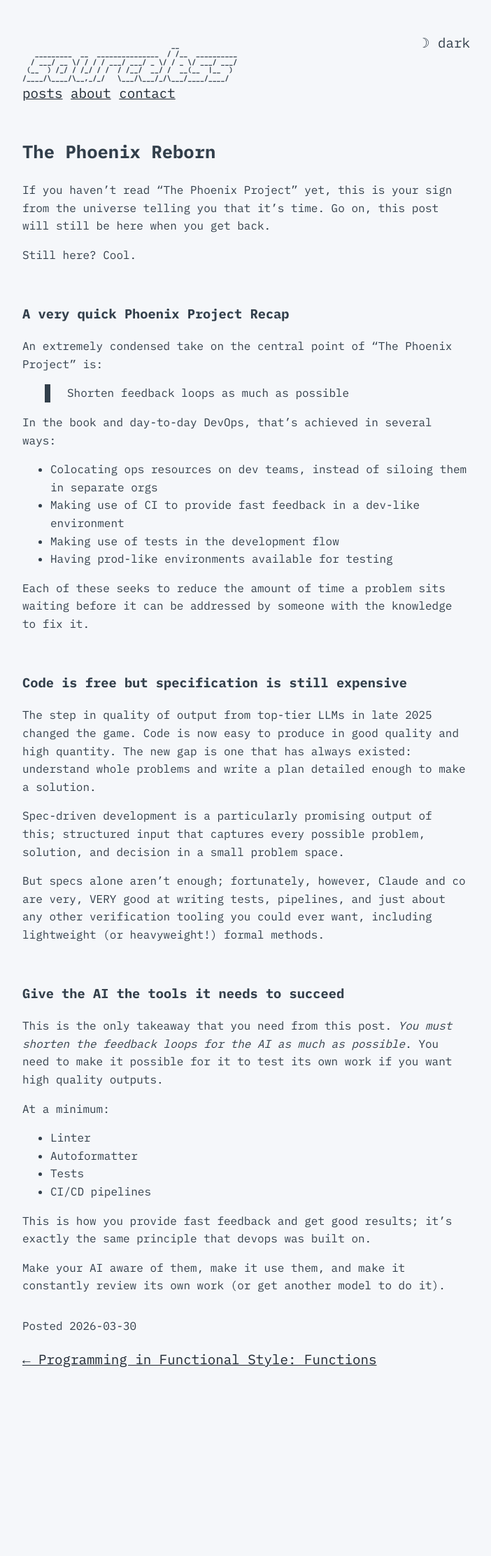
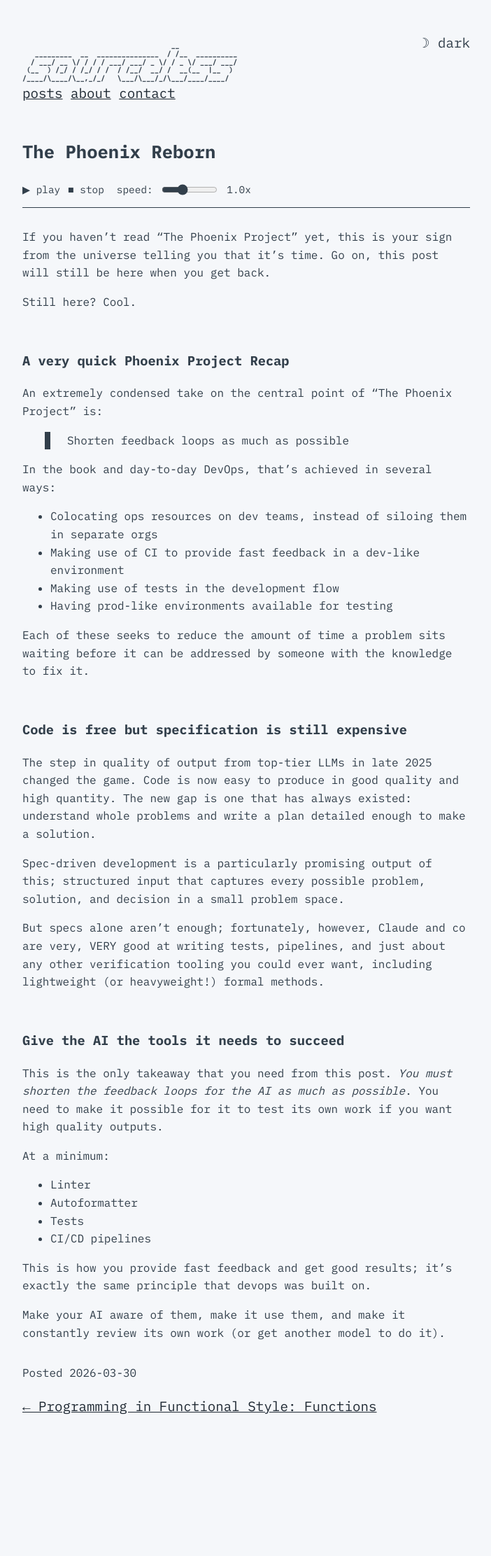
Before and after one commit to Sourceless/sourceless.github.io, a Jekyll site: the page built from _posts/2026-03-30-the-phoenix-reborn.md, in a window 1280 px wide. Shown: the whole page at 70% size, without its empty margins (288-990 px from the left). Built offline with Jekyll 4.4.1, drawn with Linux system fonts in a browser that asks for light colours; before the commit the page ends 2156 px from its top, so only the background shows below that; part of the change alters nothing that is shown.

Commit message:
feat: add read aloud feature using Web Speech API
Implements text-to-speech for blog posts with play/pause/stop controls,
adjustable speech rate, automatic voice selection, and Chrome keep-alive
workaround to prevent session dropout during long readings.

Co-Authored-By: Claude Haiku 4.5 <noreply@anthropic.com>

```diff
--- a/_layouts/default.html
+++ b/_layouts/default.html
@@ -72,5 +72,102 @@
             }
             updateToggleIcon();
         </script>
+        <script>
+            (function() {
+                var el = document.getElementById('read-aloud');
+                if (!el || !window.speechSynthesis) return;
+                el.style.display = 'flex';
+
+                var synth = window.speechSynthesis;
+                var playBtn = document.getElementById('ra-play');
+                var stopBtn = document.getElementById('ra-stop');
+                var speedSlider = document.getElementById('ra-speed');
+                var speedVal = document.getElementById('ra-speed-val');
+                var bestVoice = null;
+                var keepAlive = null;
+
+                function pickVoice() {
+                    var voices = synth.getVoices();
+                    var neural = null, english = null;
+                    for (var i = 0; i < voices.length; i++) {
+                        var name = voices[i].name.toLowerCase();
+                        if (!neural && (/neural|enhanced|natural/.test(name))) neural = voices[i];
+                        if (!english && voices[i].lang.startsWith('en')) english = voices[i];
+                    }
+                    bestVoice = neural || english || voices[0] || null;
+                }
+
+                pickVoice();
+                if (synth.onvoiceschanged !== undefined) {
+                    synth.addEventListener('voiceschanged', pickVoice);
+                }
+
+                function getPostText() {
+                    var main = document.querySelector('main#main-content');
+                    var clone = main.cloneNode(true);
+                    var skip = clone.querySelectorAll('h2:first-child, .read-aloud, .post-meta, .post-nav');
+                    for (var i = 0; i < skip.length; i++) skip[i].remove();
+                    return clone.innerText;
+                }
+
+                function resetUI() {
+                    playBtn.innerHTML = '&#9654; play';
+                    playBtn.setAttribute('aria-label', 'Play');
+                    clearInterval(keepAlive);
+                    keepAlive = null;
+                }
+
+                function startKeepAlive() {
+                    clearInterval(keepAlive);
+                    keepAlive = setInterval(function() {
+                        if (synth.speaking && !synth.paused) {
+                            synth.pause();
+                            synth.resume();
+                        }
+                    }, 10000);
+                }
+
+                function speak() {
+                    var utt = new SpeechSynthesisUtterance(getPostText());
+                    if (bestVoice) utt.voice = bestVoice;
+                    utt.rate = parseFloat(speedSlider.value);
+                    utt.onend = resetUI;
+                    utt.onerror = resetUI;
+                    synth.speak(utt);
+                    playBtn.innerHTML = '|| pause';
+                    playBtn.setAttribute('aria-label', 'Pause');
+                    startKeepAlive();
+                }
+
+                playBtn.addEventListener('click', function() {
+                    if (synth.speaking && !synth.paused) {
+                        synth.pause();
+                        clearInterval(keepAlive);
+                        playBtn.innerHTML = '&#9654; resume';
+                        playBtn.setAttribute('aria-label', 'Resume');
+                    } else if (synth.paused) {
+                        synth.resume();
+                        startKeepAlive();
+                        playBtn.innerHTML = '|| pause';
+                        playBtn.setAttribute('aria-label', 'Pause');
+                    } else {
+                        speak();
+                    }
+                });
+
+                stopBtn.addEventListener('click', function() {
+                    synth.cancel();
+                    resetUI();
+                });
+
+                speedSlider.addEventListener('input', function() {
+                    speedVal.textContent = parseFloat(this.value).toFixed(1) + 'x';
+                    if (synth.speaking) {
+                        synth.cancel();
+                        speak();
+                    }
+                });
+            })();
+        </script>
     </body>
 </html>
--- a/_layouts/post.html
+++ b/_layouts/post.html
@@ -1,6 +1,13 @@
 ---
 layout: default
 ---
+<div class="read-aloud" id="read-aloud" style="display:none" role="region" aria-label="Read aloud controls">
+    <button id="ra-play" aria-label="Play">&#9654; play</button>
+    <button id="ra-stop" aria-label="Stop">&#9632; stop</button>
+    <label for="ra-speed">speed:</label>
+    <input type="range" id="ra-speed" min="0.5" max="2.0" step="0.1" value="1.0"/>
+    <span id="ra-speed-val">1.0x</span>
+</div>
 {{ content }}
 <p class="post-meta">Posted {{ page.date | date: "%Y-%m-%d" }}</p>
 <nav class="post-nav" aria-label="Post navigation">
--- a/assets/css/main.css
+++ b/assets/css/main.css
@@ -201,3 +201,36 @@ main > h2:first-child {
 .theme-toggle:hover {
     opacity: 0.7;
 }
+
+.read-aloud {
+    display: flex;
+    align-items: center;
+    gap: 0.75em;
+    padding-bottom: 1em;
+    margin-bottom: 2em;
+    border-bottom: 1px solid var(--border);
+    font-size: 0.9em;
+}
+
+.read-aloud button {
+    background: none;
+    border: none;
+    color: var(--text);
+    font-family: 'IBM Plex Mono', monospace;
+    font-size: 1em;
+    cursor: pointer;
+    padding: 0;
+}
+
+.read-aloud button:hover {
+    opacity: 0.7;
+}
+
+.read-aloud label {
+    margin-left: 0.5em;
+}
+
+.read-aloud input[type="range"] {
+    width: 6em;
+    accent-color: var(--text);
+}
```
